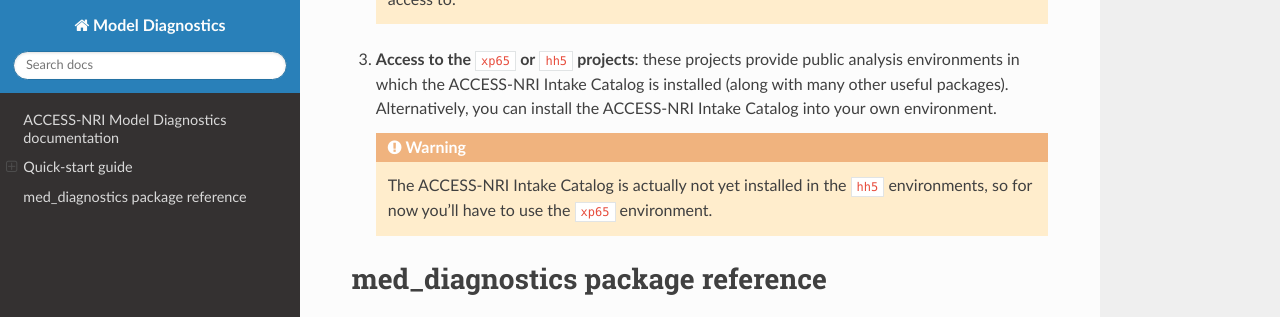
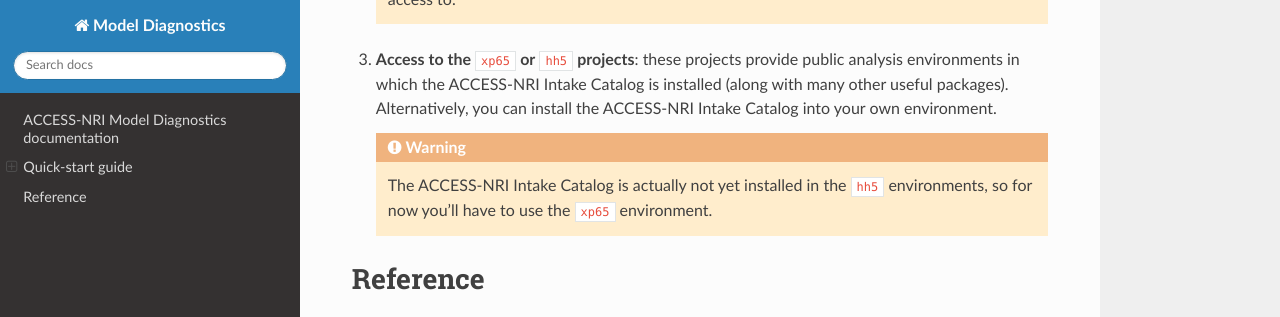
Before and after one commit to ACCESS-NRI/MED-live-diagnostics, a Sphinx documentation site: the page built from docs/index.rst, in a window 1280 px wide and 900 px high, scrolled down 1026 px, cut to the strip 0-317 px from the top of the window. Built offline with Sphinx 7.4.7 and the Read the Docs theme 2.0.0, drawn with Linux system fonts in a browser that asks for light colours.

Commit message:
Update index.rst

```diff
--- a/docs/index.rst
+++ b/docs/index.rst
@@ -35,8 +35,7 @@
 As MLD uses both the `ACCESS-NRI Intake Catalog <https://github.com/ACCESS-NRI/access-nri-intake-catalog/tree/main>`_ to handle model data
 and the `Australian Research Environment (ARE) <https://are-auth.nci.org.au/>`_ to run JupyterLab, you will need to have the following:
 
-#. **An account at NCI**: see the `NCI documentation for creating an account
-   <https://opus.nci.org.au/display/Help/How+to+create+an+NCI+user+account>`_ if you don't have one.
+#. **An account at NCI**: see the `NCI documentation for creating an account <https://opus.nci.org.au/display/Help/How+to+create+an+NCI+user+account>`_ if you don't have one.
    Note you will need to join a project with a compute allocation. If you don't know what project is
    appropriate you will need to seek help from your local group or IT support.
 
@@ -64,7 +63,7 @@
 
 
 
-med_diagnostics package reference
+Reference
 ==================
 
 data
```
